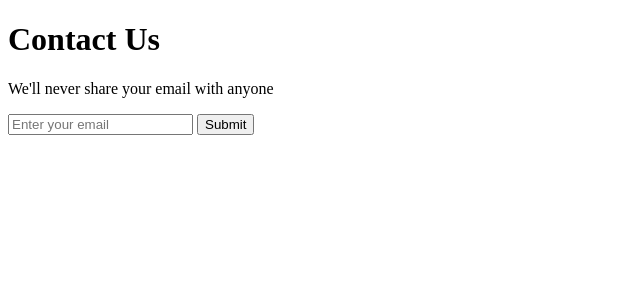
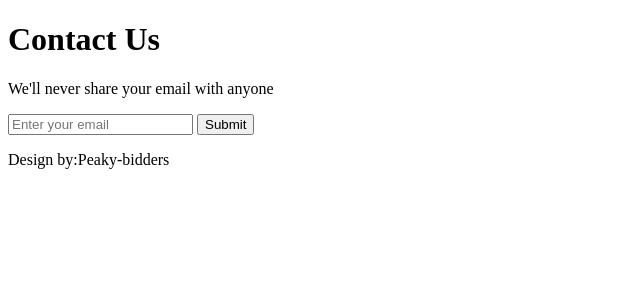
Before and after one commit to Martin023/peaky-bidders, a Flask app: template app/templates/footer.html in a window 1280 px wide. Shown: the top 300 px of the page, without its empty margins (0-640 px from the left). Run offline with Flask 2, Linux system fonts and the light colour scheme; the template is opened without the code that fills it, so the values that code supplies are empty; some libraries are stand-ins or nearby versions.

Commit message:
social platforms

```diff
--- a/app/templates/footer.html
+++ b/app/templates/footer.html
@@ -21,6 +21,14 @@
                       <input type="email" name="email" id="" placeholder="Enter your email" required>
                       <button class="btn">Submit</button>
                 </form>
+                <div class="copyright">
+                   <p>Design by:Peaky-bidders</p>
+                   <div class="social">
+                      <i class="fab fa-facebook"></i>
+                      <i class="fab fa-instagram"></i>
+                      <i class="fab fa-twitter"></i>
+                   </div>
+                </div>
             </div>
          </div>
       </div>
```
